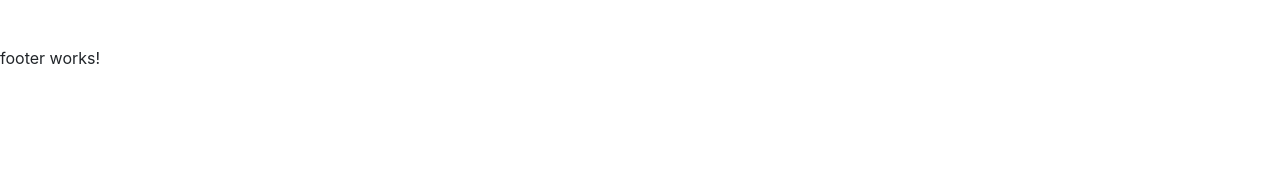
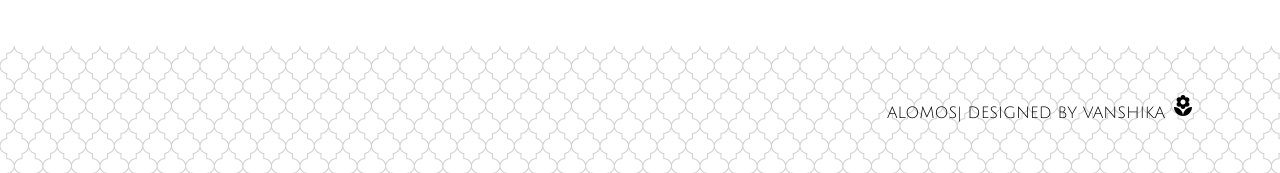
Before and after one commit to Vanshikaa00/shoppingApp, an Angular app: page /home in a window 1280 px wide. Shown: the part 3413-3586 px from the top of the page. Before the commit the page ends 3499 px from the top, so only its background shows below. Built offline with nearby package versions, Linux system fonts and the light colour scheme; no server answers.

Commit message:
eighteenth commit

```diff
--- a/src/app/app.module.ts
+++ b/src/app/app.module.ts
@@ -17,8 +17,6 @@ import { LogoutComponent } from './logout/logout.component';
 import { CheckoutComponent } from './checkout/checkout.component';
 import { OrderhistoryComponent } from './orderhistory/orderhistory.component';
 import { FooterComponent } from './footer/footer.component';
-
-
 
 @NgModule({
   declarations: [
--- a/src/app/footer/footer.component.html
+++ b/src/app/footer/footer.component.html
@@ -1 +1,10 @@
-<p>footer works!</p>
+
+<div class="footer p-5">
+  <div class="container">
+    <div class="c1 text-right">ALOMOS| DESIGNED BY VANSHIKA
+      <i class="material-icons">
+        local_florist
+      </i>
+    </div>
+  </div>
+</div>
--- a/src/app/footer/footer.component.scss
+++ b/src/app/footer/footer.component.scss
@@ -0,0 +1,11 @@
+.footer{
+  background-image: url("../../assets/pattern2.png");
+  background-repeat: repeat;
+}
+//.footer{
+//  background-color: #D5BBB1;
+//}
+.c1{
+  color: black;
+  font-family: 'Julius Sans One', sans-serif;
+}
--- a/src/app/orderhistory/orderhistory.component.scss
+++ b/src/app/orderhistory/orderhistory.component.scss
@@ -5,7 +5,6 @@
 .cx{
   font-weight: bold;
   text-align: center;
-
 }
 .c2{
   background-image: linear-gradient(rgba(0, 0, 0, 0.5), rgba(0, 0, 0, 0.5)), url('../../assets/canyon3.jpg');
--- a/src/app/product-details/product-details.component.html
+++ b/src/app/product-details/product-details.component.html
@@ -54,7 +54,7 @@
     <div *ngIf="prod.productId==userId">
     <div class="row m-5">
         <div class="col-sm-7  p-5 " style="background-color: #F7F8FB;"><!--bg warning-->
-          <img class="imagesizing" src="{{prod.productImage}}">
+          <img class="imagesizing" src="{{prod.productImage}}" class="col-sm-12">
         </div>
 
         <div class="col-sm-5 p-2 py-5"><!--bg warning-->
@@ -78,11 +78,13 @@
               <div class="col-sm-6 boldd">Product Category:</div><!--bg warning-->
               <div class="col-sm-6">{{prod.productCategory}}</div><!--bg warning-->
             </div>
+<div class="col-sm-12 col-md-12 col-xs-12 col-lg-12 mx-auto">
+            <!--      (click)="addToCart(prod.id)" use it in below button-->
+            <button type="button" class="btn mt-3 btn-primary"  (click)="goToCart(prod.productId)">
+              Add to cart</button>
 
-            <!--      (click)="addToCart(prod.id)" use it in below button-->
-            <button type="button" class="btn mt-3 btn-primary" style="margin-left:120px;" (click)="goToCart(prod.productId)">
-              Add to cart</button>
             <button type="button" class="btn mt-3 btn-primary ml-3" *ngIf="isAdmin()" (click)="editProduct(prod.productId)" >Edit Product</button>
+</div>
           </div>
           </div>
         </div>
--- a/src/index.html
+++ b/src/index.html
@@ -6,6 +6,7 @@
   <base href="/">
   <meta name="viewport" content="width=device-width, initial-scale=1">
   <link rel="icon" type="image/x-icon" href="favicon.ico">
+  <link href="https://fonts.googleapis.com/css?family=Julius+Sans+One&display=swap" rel="stylesheet">
 </head>
 <body>
   <app-root></app-root>
```
Also changed, not shown: src/assets/pattern2.png (added).
